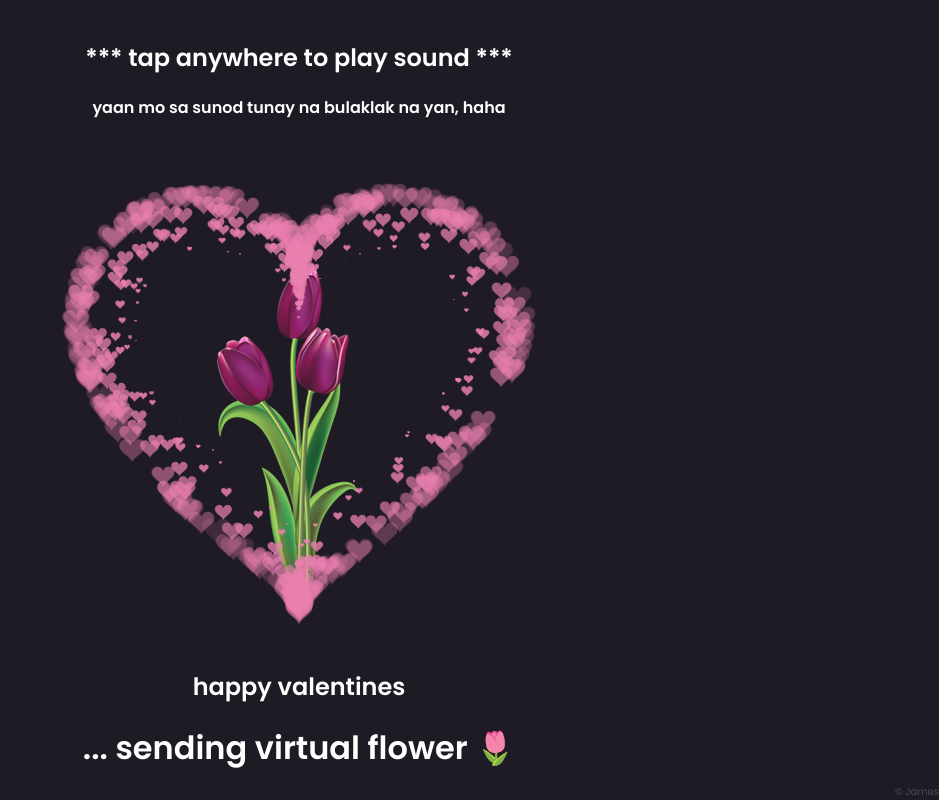
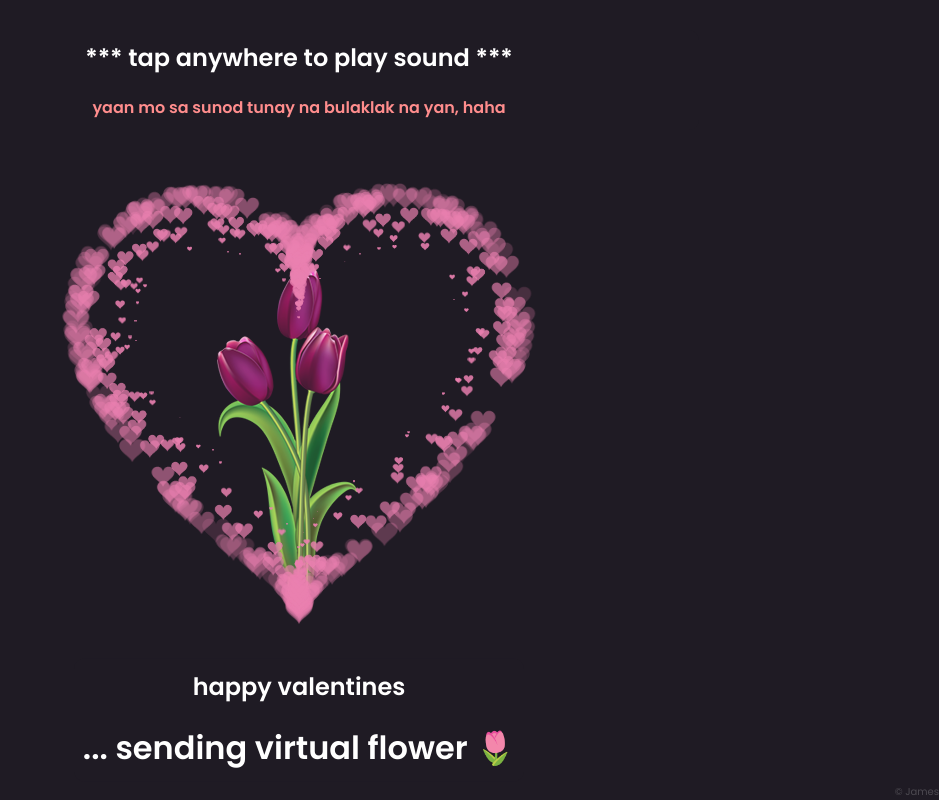
Before and after one commit to magbuhosjames/heart_val, a plain HTML site: page page/heart.html in a window 1280 px wide. Shown: the whole page, without its empty margins (341-1280 px from the left). Drawn offline with Linux system fonts and the light colour scheme.

Commit message:
Modified heart.html

```diff
--- a/page/heart.html
+++ b/page/heart.html
@@ -47,7 +47,7 @@
 				text-align: center;
 				padding: 10px 0;
 				/* border-bottom: 1px solid silver; */
-				color: white;
+				color: rgb(255, 141, 141);
 			}
 
 			.bottom {
```
